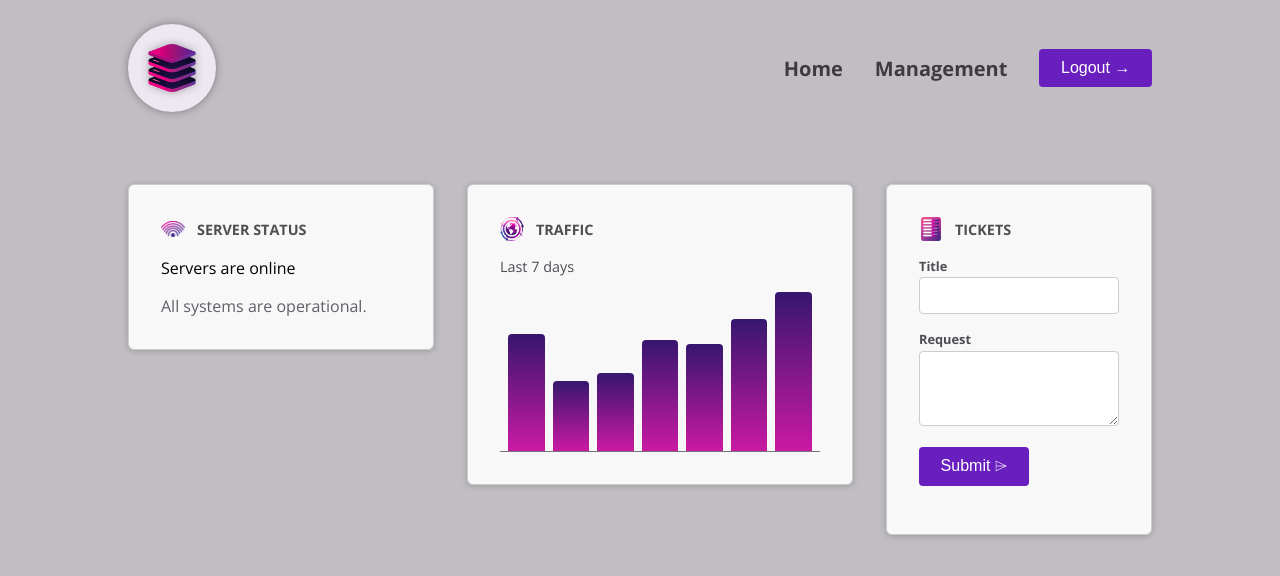
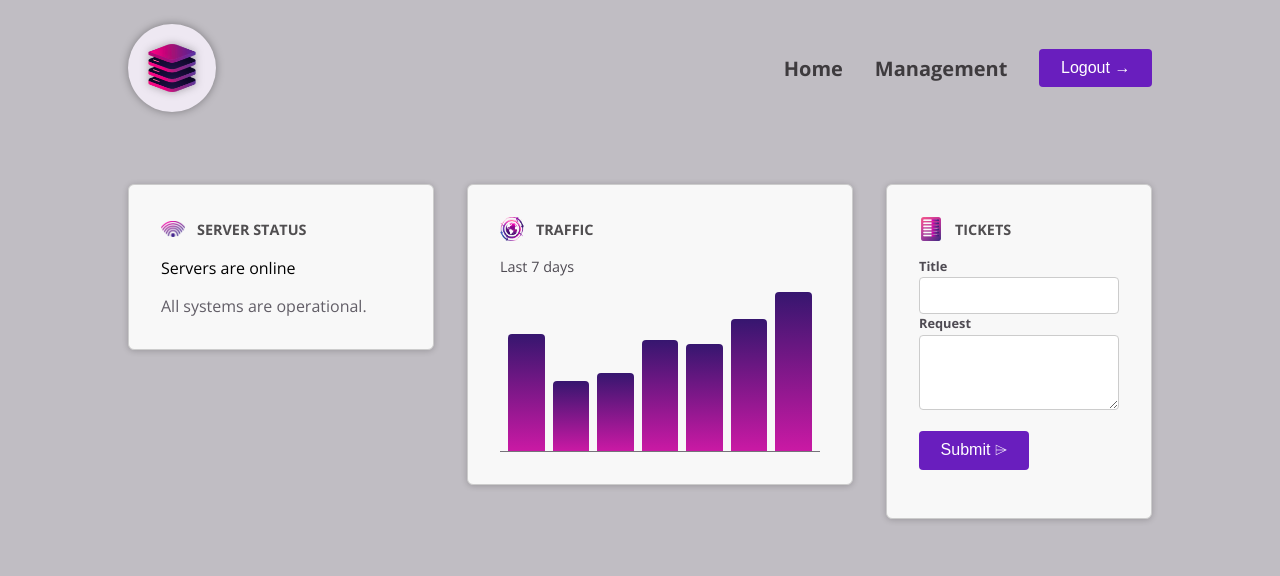
Before and after one commit to rreiniks/Angular-learning2024, an Angular app: page / in a window 1280 px wide. Shown: the top 576 px of the page. Built offline with nearby package versions, Linux system fonts and the light colour scheme.

Commit message:
Using host: to fix styling

```diff
--- a/src/app/shared/control/control.component.html
+++ b/src/app/shared/control/control.component.html
@@ -1,4 +1,3 @@
-<p class="control">
+
   <label>{{ label }}</label>
   <ng-content select="input, textarea"></ng-content>
-</p>
--- a/src/app/shared/control/control.component.ts
+++ b/src/app/shared/control/control.component.ts
@@ -6,7 +6,10 @@ import { Component, Input, ViewEncapsulation } from '@angular/core';
   imports: [],
   templateUrl: './control.component.html',
   styleUrl: './control.component.css',
-  encapsulation: ViewEncapsulation.None
+  encapsulation: ViewEncapsulation.None,
+  host: {
+    class: 'control'
+  }
 })
 export class ControlComponent {
   @Input({required: true}) label!: string;
```
Also changed, not shown: src/app/shared/control/control.component.css (indentation only).
